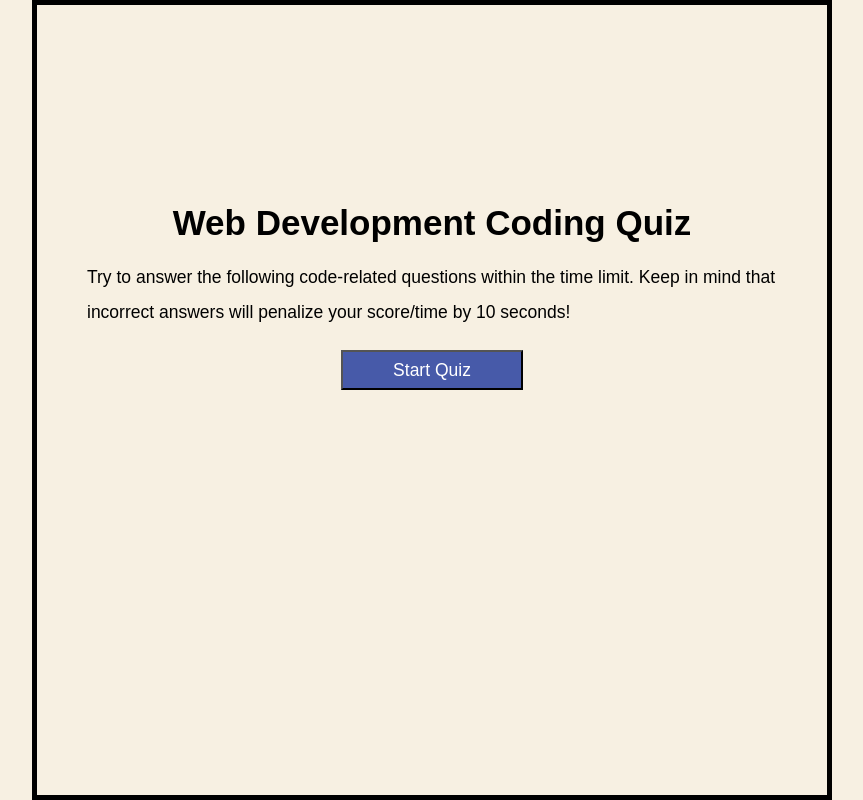
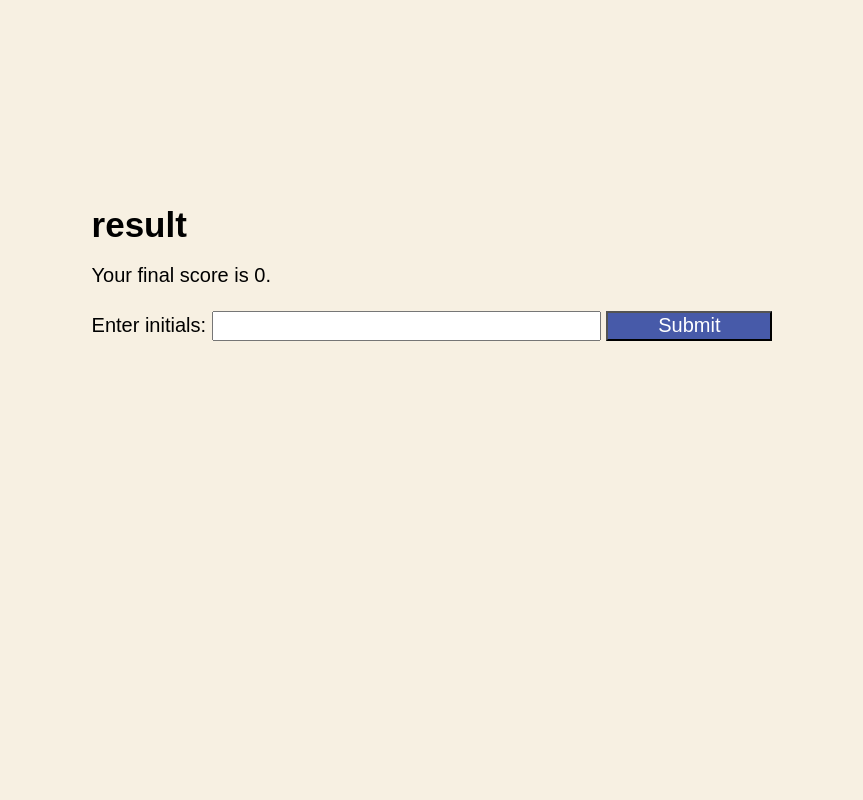
Before and after one commit to Bhmerir/web-development-coding-quiz, a plain HTML site: page index.html in a window 1280 px wide. Shown: the whole page, without its empty margins (208-1071 px from the left). Drawn offline with Linux system fonts and the light colour scheme.

Commit message:
change a little html and add CSS style to submit section

```diff
--- a/assets/css/style.css
+++ b/assets/css/style.css
@@ -15,7 +15,7 @@ html {
 }
 
 body {
-    font-size: 1.75rem;
+    font-size: 2rem;
     min-height: 100%;
     line-height: 200%;
     background-color: var(--all-bg-color);
@@ -56,15 +56,16 @@ main{
     width: 100%;
     align-items: center;
 }
-/*----------------------------------start section------------------        --------------*/
+/*--------------------------------------start section--------------------------------------*/
 #start{
+    display:flex;
+    justify-content: center;
     position: absolute;
-    border:5px solid;
-    z-index: 10;
+    z-index: 1;
 }
 
 #start-sec{
-    margin-top: 20rem;
+    margin-bottom: 20rem;
     display: flex;
     flex-direction: column;
     justify-content: center;
@@ -92,10 +93,35 @@ main{
 
 /*----------------------------------------submit------------------------------------------------*/
 #submit{
+    display:flex;
+    justify-content: center;
     position: absolute;
-    border:5px solid;
-    margin: auto;
-    z-index: 1;
+    z-index: 10;
+}
+
+#submit-sec{
+    margin-bottom: 25rem;
+    display: flex;
+    flex-direction: column;
+    justify-content: center;
+    margin: solid;
+}
+
+#submit-form{
+    margin-top: 1rem;
+}
+
+#initial{
+    height: 3rem;
+
+}
+
+#submit-btn{
+    padding-left: 5rem;
+    padding-right: 5rem;
+    height: 3rem;
+    background-color: var(--dark-color);
+    color: var(--light-color);
 }
 /*---------------------------------------------------------------------------------------------*/
 
--- a/index.html
+++ b/index.html
@@ -20,8 +20,8 @@
         </section>
         <section id="questions">
             <section id="question-answer">
-                <p id="time">Time: <span id="time-left"></span></p>
-                <p id="quesion-text">asghjdgahdfa</p>
+                <p id="time">Time: <span id="time-left">sdsd</span></p>
+                <p id="quesion-text">question text</p>
                 <ol id="list">
                     <li id="option1"></li>
                     <li id="option2"></li>
@@ -35,21 +35,25 @@
             </section>
         </section>
         <section id="submit">
-            <h2 id="result"></h2>
-            <p id="final">Your final score is <span id="score"></span>.</p>
+            <section id="submit-sec">
+                <h1 id="result">result</h1>
+                <p id="final">Your final score is <span id="score">0</span>.</p>
                 <form id="submit-form">
                     <label for="initial">Enter initials: </label>
                     <input type="text" id="initial" name="initial" size="30">
                     <button type="button" id="submit-btn" class="btn">Submit</button>
                 </form>
             </section>
+        </section>
         <section id="high-score">
+            <section id="hs-sec">
                 <form id="hs-form">
                     <h2 id="hs-header">Highscores</h2>
-                <p id="initial-score"></p>
+                    <p id="initial-score">initial score</p>
                     <button type="button" id="go-back" class="btn">Go Back</button>
                     <button type="button" id="clear" class="btn">Clear Highscores</button>
                 </form>
+            </section>
         </section>
      </main>
     <script src="./assets/js/script.js"></script>
```
Lines whose indentation alone changed are shown as unchanged.
